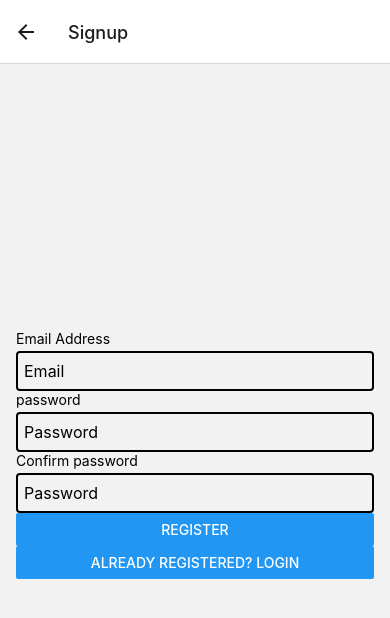
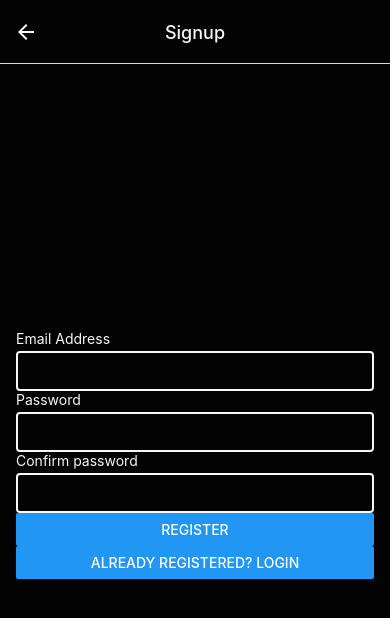
Before and after one commit to ianniu/idol-studio, a React Native app: screen /Signup in a window 390 px wide. Shown: the top 618 px of the page. Built offline with nearby package versions, Linux system fonts and the light colour scheme; no server answers; the database is empty.

Commit message:
Added profile photo

```diff
--- a/App.js
+++ b/App.js
@@ -6,7 +6,9 @@ import Main from "./components/Main"
 import Login from "./components/Login"
 import Signup from "./components/Signup"
 import Profile from "./components/Profile"
+import PlaylistDetail from "./components/PlaylistDetail"
 import { SafeAreaProvider } from "react-native-safe-area-context"
+import { Colors } from "./styles/Styles"
 
 const Stack = createNativeStackNavigator()
 
@@ -23,14 +25,41 @@ export default function App() {
           <Stack.Screen
             name="Login"
             component={Login}
+            options={{
+              headerStyle: { backgroundColor: Colors.black1 },
+              headerTintColor: Colors.white1,
+              headerTitleAlign: "center",
+            }}
           />
           <Stack.Screen
             name="Signup"
             component={Signup}
+            options={{
+              headerStyle: { backgroundColor: Colors.black1 },
+              headerTintColor: Colors.white1,
+              headerTitleAlign: "center",
+            }}
           />
           <Stack.Screen
             name="Profile"
             component={Profile}
+            options={{
+              headerStyle: { backgroundColor: Colors.black1 },
+              headerTintColor: Colors.white1,
+              headerTitleAlign: "center",
+            }}
+          />
+          <Stack.Screen
+            name="PlaylistDetail"
+            component={PlaylistDetail}
+            options={({ route }) => {
+              return {
+                title: route.params.listObject.text,
+                headerStyle: { backgroundColor: Colors.black1 },
+                headerTintColor: Colors.white1,
+                headerTitleAlign: "center",
+              };
+            }}
           />
         </Stack.Navigator>
       </NavigationContainer>
--- a/components/Login.js
+++ b/components/Login.js
@@ -2,6 +2,7 @@ import { View, Text, TextInput, StyleSheet, Button, Alert } from "react-native";
 import React, { useState } from "react";
 import { auth } from "../firebase/firebase-setup";
 import { signInWithEmailAndPassword } from "firebase/auth";
+import { Colors } from "../styles/Styles"
 
 export default function Login({ navigation }) {
   const [email, setEmail] = useState(null);
@@ -20,7 +21,6 @@ export default function Login({ navigation }) {
     <View style={styles.authContent}>
       <Text style={styles.label}>Email Address</Text>
       <TextInput
-        placeholder="Email"
         style={styles.input}
         onChangeText={(newEmail) => setEmail(newEmail)}
         value={email}
@@ -32,7 +32,6 @@ export default function Login({ navigation }) {
         secureTextEntry={true}
         onChangeText={(newPass) => setPassword(newPass)}
         value={password}
-        placeholder="Password"
       />
       <View style={styles.button}>
         <Button title="Log In" onPress={handleLogin} />
@@ -52,12 +51,14 @@ const styles = StyleSheet.create({
     padding: 16,
     flex: 1,
     justifyContent: "center",
+    backgroundColor: Colors.black1,
   },
   inputContainer: {
     marginVertical: 8,
   },
   label: {
     marginBottom: 4,
+    color: Colors.white1,
   },
 
   input: {
@@ -65,8 +66,9 @@ const styles = StyleSheet.create({
     paddingHorizontal: 6,
     borderRadius: 4,
     fontSize: 16,
-    borderColor: "black",
+    borderColor: Colors.white1,
     borderWidth: 2,
+    color: Colors.white1,
   },
   button: {
     marginTop: 5,
--- a/components/Playlist.js
+++ b/components/Playlist.js
@@ -10,7 +10,7 @@ import { onAuthStateChanged, signOut } from "firebase/auth";
 export default function PlayList({ route, navigation }) {
   const [imageUri, setImageUri] = useState("https://user-images.githubusercontent.com/67746875/204928445-af19dc91-ed83-4aae-9351-cd096b5bac67.png");
   const [isUserAuthenticated, setIsUserAuthenticated] = useState(false);
-  const fakeData = [{ text: "Viva La Vida" }]
+  const fakeData = [{ text: "Playlist1", music: [{title: "Title", artist: "Artist"}]}]
   const [music, setMusic] = useState([])
   // useEffect(() => {
   //   const q = route.params.isImportant?
@@ -36,7 +36,9 @@ export default function PlayList({ route, navigation }) {
   //   };
   // }, []);
 
-  function itemPressed(music) {}
+  function itemPressed(list) {
+    navigation.navigate("PlaylistDetail", { listObject: list });
+  }
 
   useEffect(() => {
     onAuthStateChanged(auth, (user) => {
--- a/components/PlaylistDetail.js
+++ b/components/PlaylistDetail.js
@@ -1,10 +1,38 @@
-import { View, Text } from 'react-native'
+import { View, Text, StyleSheet, FlatList } from 'react-native'
 import React from 'react'
+import { Colors } from "../styles/Styles"
+import MusicItem from "./MusicItem";
 
-export default function PlaylistDetail() {
+export default function PlaylistDetail({ route, navigation }) {
   return (
-    <View>
-      <Text>PlaylistDetail</Text>
+    <View style={styles.bottomContainer}>
+      <FlatList
+        data={route.params.listObject.music}
+        renderItem={({ item }) => {
+          return <MusicItem item={item} />
+        }}
+        ontentContainerStyle={styles.scrollViewItems}
+      ></FlatList>
     </View>
   )
 }
+
+const styles = StyleSheet.create({
+  container: {
+    flex: 1,
+    backgroundColor: Colors.black1,
+    justifyContent: "center",
+  },
+  topContainer: {
+    flex: 1,
+    justifyContent: "center",
+    alignItems: "center",
+  },
+  bottomContainer: {
+    flex: 4,
+    backgroundColor: Colors.black1,
+  },
+  scrollViewItems: {
+    alignItems: "center",
+  },
+})
--- a/components/Profile.js
+++ b/components/Profile.js
@@ -1,10 +1,11 @@
-import { View, Image, Button, Text } from "react-native";
+import { View, Image, StyleSheet, Button, Text } from "react-native";
 import React, { useState } from "react";
 import * as ImagePicker from "expo-image-picker";
 import { onAuthStateChanged, signOut } from "firebase/auth";
 import { firestore, auth } from "../firebase/firebase-setup"
+import { Colors } from "../styles/Styles"
 
-export default function Profile({ imageHandler }) {
+export default function Profile({ navigation }) {
   const [permissionInfo, requestPermission] = ImagePicker.useCameraPermissions();
   const [imageUri, setImageUri] = useState("https://user-images.githubusercontent.com/67746875/204928445-af19dc91-ed83-4aae-9351-cd096b5bac67.png");
   const verifyPermission = async () => {
@@ -21,19 +22,48 @@ export default function Profile({ imageHandler }) {
         return;
       }
       const result = await ImagePicker.launchCameraAsync();
-      // if (!result.canceled) {setImageUri(result.assets[0].uri)}
       setImageUri(result.uri);
-      imageHandler(result.uri);
     } catch (err) {
       console.log("Image taking error ", err);
     }
   };
+
+  const logout = () => {
+    signOut(auth);
+    navigation.navigate("Home");
+  }
+
   return (
-    <View>
-      <Image source={{ uri: imageUri }} style={{ width: 80, height: 80 }} />
+    <View style={styles.container}>
+      <Image source={{ uri: imageUri }} style={{ width: 100, height: 100 }} />
       <Button title="Take an Image" onPress={takeImageHandler} />
-      <Text>{auth.currentUser.email}</Text>
-      <Button title="Log out" onPress={() => {logOut(auth)}}/>
+      <Text style={styles.text}>{auth.currentUser.email}</Text>
+      <Button title="Log out" onPress={logout}/>
     </View>
   );
 }
+
+const styles = StyleSheet.create({
+  container: {
+    flex: 1,
+    alignItems: "center",
+    backgroundColor: Colors.black1,
+    justifyContent: "center",
+  },
+  text: {
+    color: Colors.white1,
+    fontSize: 24,
+  },
+  topContainer: {
+    flex: 1,
+    justifyContent: "center",
+    alignItems: "center",
+  },
+  bottomContainer: {
+    flex: 4,
+    backgroundColor: Colors.black1,
+  },
+  scrollViewItems: {
+    alignItems: "center",
+  },
+})
--- a/components/Signup.js
+++ b/components/Signup.js
@@ -2,6 +2,8 @@ import { View, Text, TextInput, StyleSheet, Button, Alert } from "react-native";
 import React, { useState } from "react";
 import { auth } from "../firebase/firebase-setup";
 import { createUserWithEmailAndPassword } from "firebase/auth";
+import { Colors } from "../styles/Styles"
+
 export default function Signup({ navigation }) {
   const [email, setEmail] = useState(null);
   const [password, setPassword] = useState(null);
@@ -33,19 +35,17 @@ export default function Signup({ navigation }) {
     <View style={styles.authContent}>
       <Text style={styles.label}>Email Address</Text>
       <TextInput
-        placeholder="Email"
         style={styles.input}
         onChangeText={(newEmail) => setEmail(newEmail)}
         value={email}
         keyboardType="email-address"
       />
-      <Text style={styles.label}>password</Text>
+      <Text style={styles.label}>Password</Text>
       <TextInput
         style={styles.input}
         secureTextEntry={true}
         onChangeText={(newPass) => setPassword(newPass)}
         value={password}
-        placeholder="Password"
       />
       <Text style={styles.label}>Confirm password</Text>
       <TextInput
@@ -53,7 +53,6 @@ export default function Signup({ navigation }) {
         secureTextEntry={true}
         onChangeText={(newPass) => setConfirmPassword(newPass)}
         value={confirmpassword}
-        placeholder="Password"
       />
       <Button title="Register" onPress={handleSignup} />
       <Button
@@ -69,12 +68,14 @@ const styles = StyleSheet.create({
     padding: 16,
     flex: 1,
     justifyContent: "center",
+    backgroundColor: Colors.black1,
   },
   inputContainer: {
     marginVertical: 8,
   },
   label: {
     marginBottom: 4,
+    color: Colors.white1,
   },
 
   input: {
@@ -82,7 +83,8 @@ const styles = StyleSheet.create({
     paddingHorizontal: 6,
     borderRadius: 4,
     fontSize: 16,
-    borderColor: "black",
+    borderColor: Colors.white1,
     borderWidth: 2,
+    color: Colors.white1,
   },
 });
```
